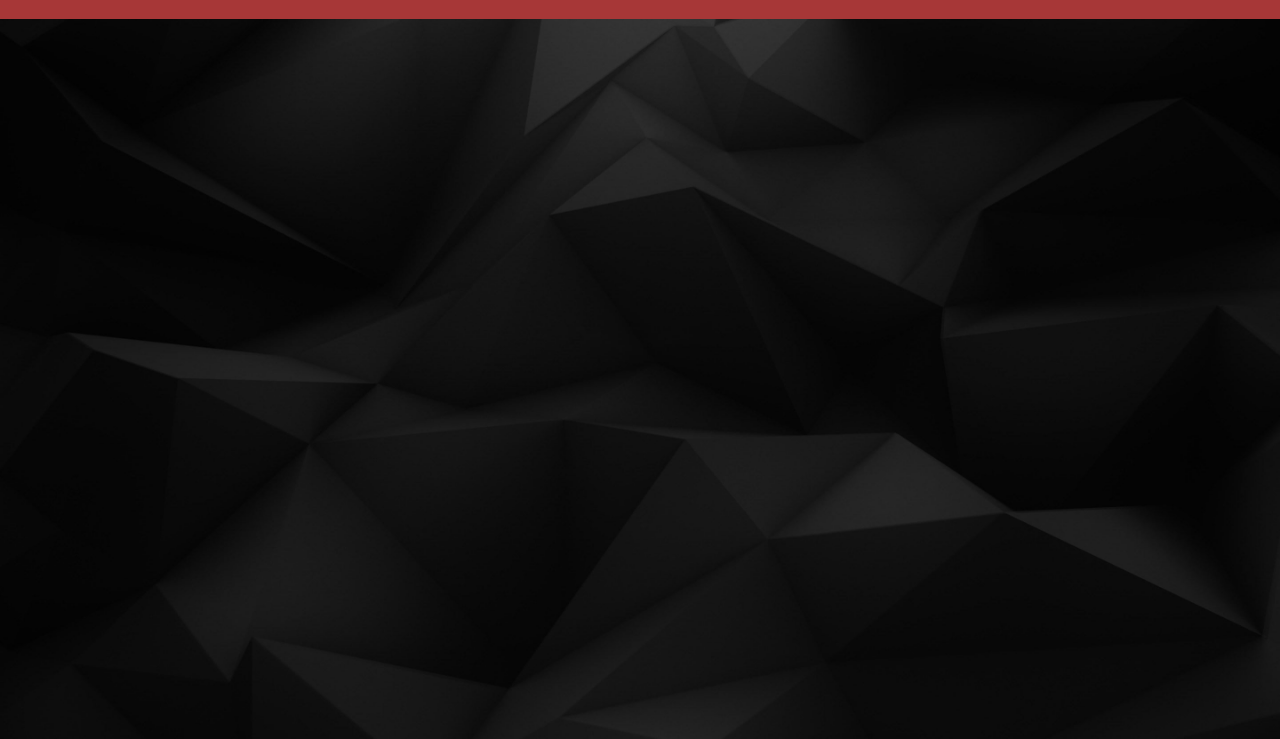
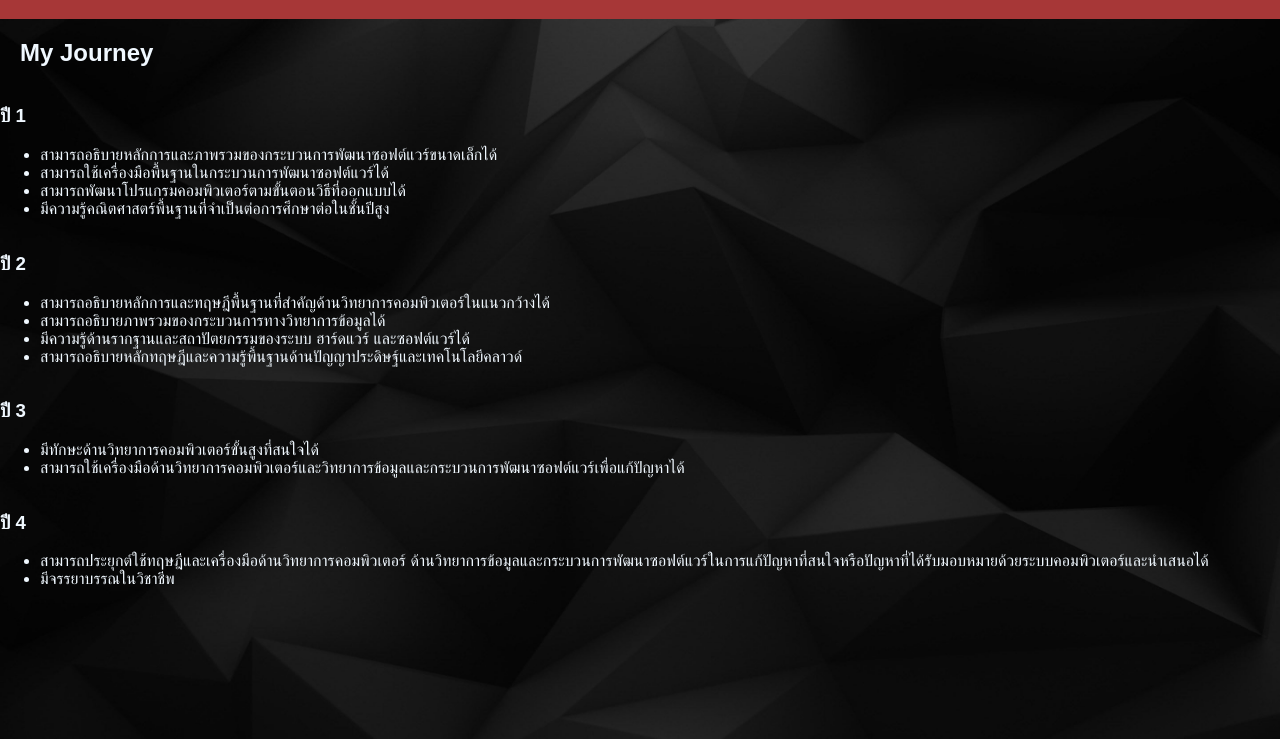
Before and after one commit to KaylahJin/6709616863_MyCSTUStory, a plain HTML site: page myjourney.html in a window 1280 px wide. Shown: the part 61-800 px from the top of the page. Drawn offline with Linux system fonts and the light colour scheme; a web font is replaced by a local one.

Commit message:
Add more Information In Journey

```diff
--- a/myjourney.html
+++ b/myjourney.html
@@ -15,4 +15,45 @@
             <a href="myfuture.html">My Future</a>
         </nav>
     </header>
+    <h2 class="jn">My Journey</h2>
+    <section>
+        <h3>ปี 1</h3>
+        <p>
+            <ul>
+                <li>สามารถอธิบายหลักการและภาพรวมของกระบวนการพัฒนาซอฟต์แวร์ขนาดเล็กได้</li>
+                <li>สามารถใช้เครื่องมือพื้นฐานในกระบวนการพัฒนาซอฟต์แวร์ได้</li>
+                <li>สามารถพัฒนาโปรแกรมคอมพิวเตอร์ตามขั้นตอนวิธีที่ออกแบบได้</li>
+                <li>มีความรู้คณิตศาสตร์พื้นฐานที่จำเป็นต่อการศึกษาต่อในชั้นปีสูง</li>
+            </ul>
+        </p>
+    </section>
+    <section>
+        <h3>ปี 2</h3>
+        <p>
+            <ul>
+                <li>สามารถอธิบายหลักการและทฤษฎีพื้นฐานที่สําคัญด้านวิทยาการคอมพิวเตอร์ในแนวกว้างได้</li>
+                <li>สามารถอธิบายภาพรวมของกระบวนการทางวิทยาการข้อมูลได้</li>
+                <li>มีความรู้ด้านรากฐานและสถาปัตยกรรมของระบบ ฮาร์ดแวร์ และซอฟต์แวร์ได้</li>
+                <li>สามารถอธิบายหลักทฤษฎีและความรู้พื้นฐานด้านปัญญาประดิษฐ์และเทคโนโลยีคลาวด์</li>
+            </ul>
+        </p>
+    </section>
+    <section>
+        <h3>ปี 3</h3>
+        <p>
+            <ul>
+                <li>มีทักษะด้านวิทยาการคอมพิวเตอร์ขั้นสูงที่สนใจได้</li>
+                <li>สามารถใช้เครื่องมือด้านวิทยาการคอมพิวเตอร์และวิทยาการข้อมูลและกระบวนการพัฒนาซอฟต์แวร์เพื่อแก้ปัญหาได้</li>
+            </ul>
+        </p>
+    </section>
+    <section>
+        <h3>ปี 4</h3>
+        <p>
+            <ul>
+                <li>สามารถประยุกต์ใช้ทฤษฎีและเครื่องมือด้านวิทยาการคอมพิวเตอร์ ด้านวิทยาการข้อมูลและกระบวนการพัฒนาซอฟต์แวร์ในการแก้ปัญหาที่สนใจหรือปัญหาที่ได้รับมอบหมายด้วยระบบคอมพิวเตอร์และนําเสนอได้</li>
+                <li>มีจรรยาบรรณในวิชาชีพ</li>
+            </ul>
+        </p>
+    </section>
 </body>
```
